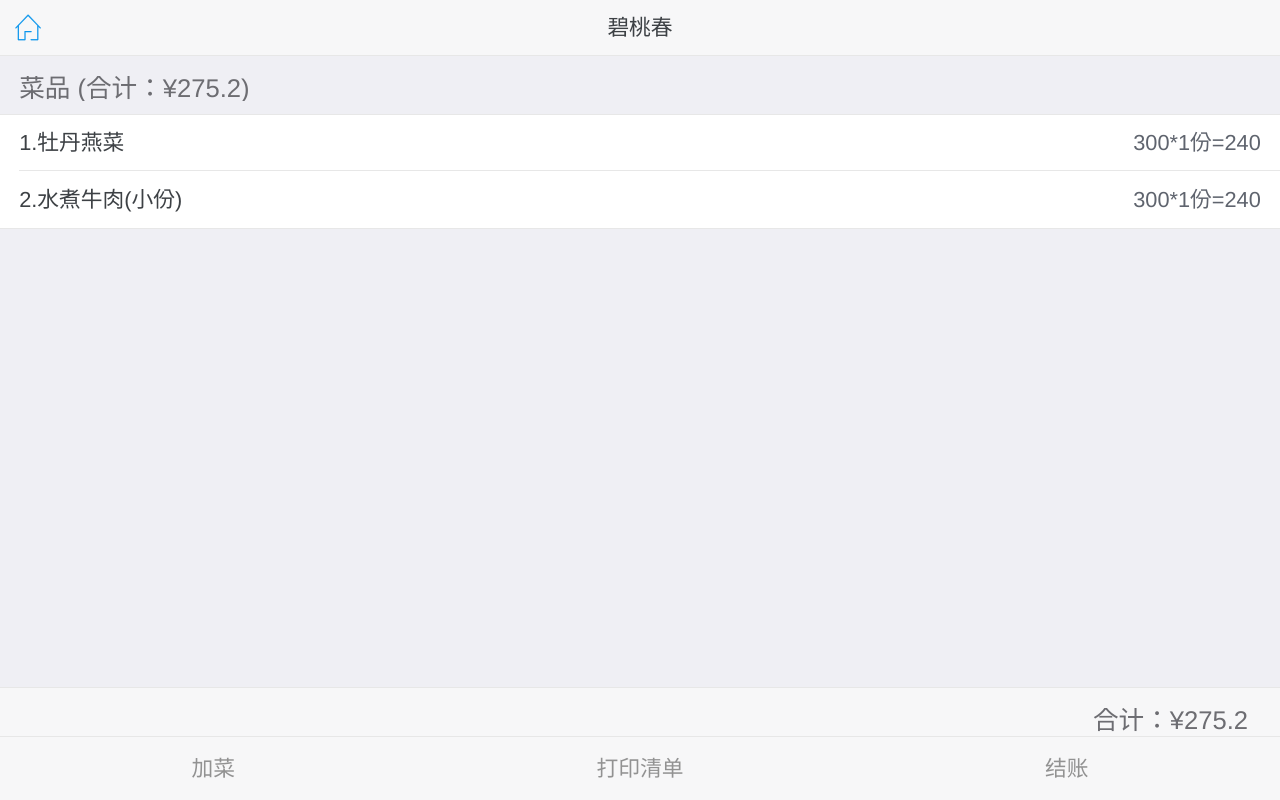
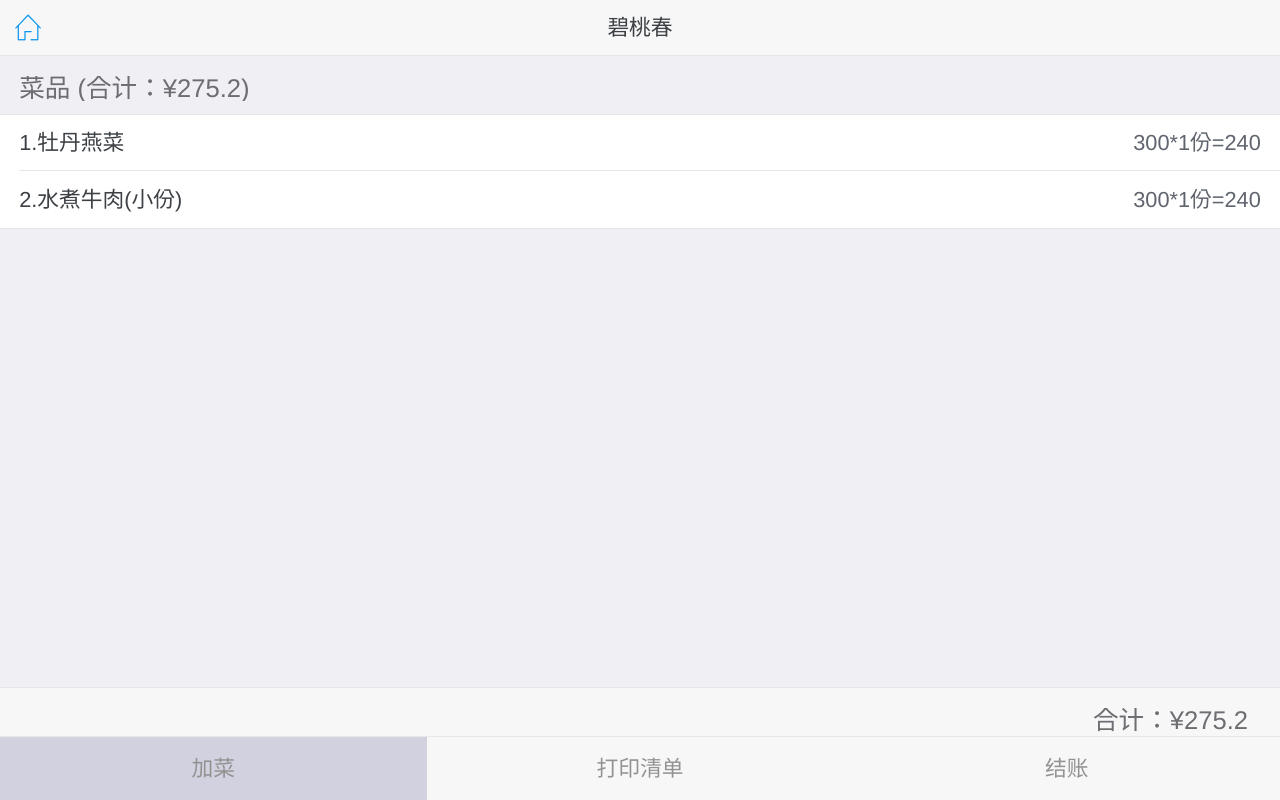
Before and after one commit to hongmaju/light7Local, a plain HTML site: page CheckoutList.html in a window 1280 px wide. In both pictures the pointer is over the link "加菜". Drawn offline with Linux system fonts and the light colour scheme.

Commit message:
增加样式

```diff
--- a/CheckoutList.html
+++ b/CheckoutList.html
@@ -73,6 +73,9 @@
     .list-block {
         margin-top: 44px;
     }
+    a.tab-item:hover {
+    background: #D1D1DF;
+}
     </style>
 </head>
 
```
